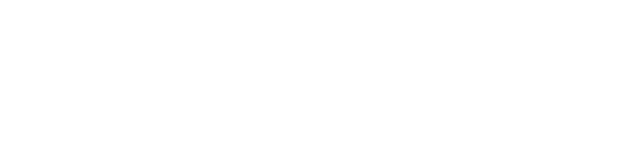
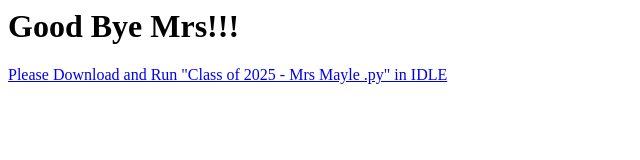
Before and after one commit to Johnlp2095/Good-Luck-MRS-, a plain HTML site: page index.html in a window 1280 px wide. Shown: the whole page, without its empty margins (0-640 px from the left). Drawn offline with Linux system fonts and the light colour scheme.

Commit message:
Update index.html

```diff
--- a/index.html
+++ b/index.html
@@ -4,5 +4,10 @@
   <title>Good Bye!!</title>
 </Head>
 <Body>
+  <h1> Good Bye Mrs!!! </h1>
 
+
+
+
+  <a href="https://github.com/Johnlp2095/Good-Luck-MRS-">Please Download and Run "Class of 2025 - Mrs Mayle .py" in IDLE</a>
 </Body>
```
